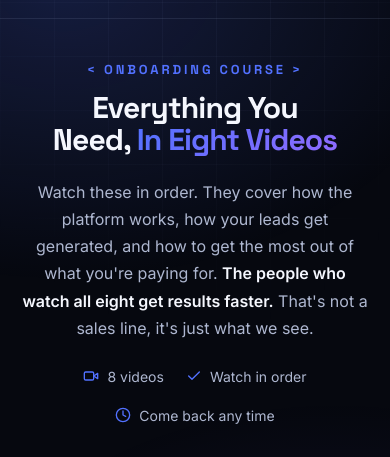
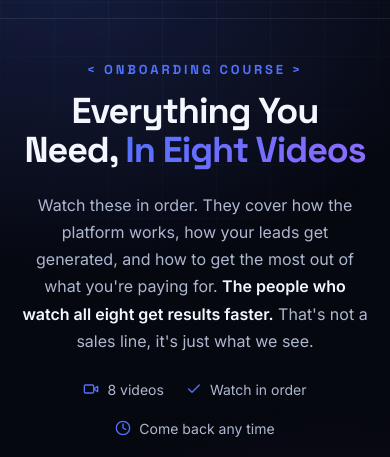
Before and after one commit to SkyScaling/onboarding-videos, a plain HTML site: page index.html in a window 390 px wide. Shown: the part 52-509 px from the top of the page. Drawn offline with Linux system fonts and the light colour scheme.

Commit message:
Add files via upload

```diff
--- a/index.html
+++ b/index.html
@@ -90,7 +90,7 @@
 
   .wrap{position:relative;z-index:1;max-width:880px;margin:0 auto;padding:0 22px 84px}
   .eyebrow{text-align:center;color:var(--accent);font-family:'Space Grotesk';font-weight:700;font-size:13px;letter-spacing:0.22em;text-transform:uppercase;margin:58px 0 18px}
-  h1.hero{text-align:center;font-weight:700;font-size:clamp(30px,5.2vw,46px);line-height:1.08;letter-spacing:-0.03em;text-wrap:balance}
+  h1.hero{text-align:center;font-weight:700;font-size:clamp(36px,5.2vw,46px);line-height:1.08;letter-spacing:-0.03em;text-wrap:balance}
   h1.hero .a{background:var(--grad);-webkit-background-clip:text;background-clip:text;color:transparent}
   .lead{text-align:center;color:var(--text-2);font-size:16px;line-height:1.7;max-width:600px;margin:22px auto 0}
   .lead b{color:var(--text);font-weight:600}
```
